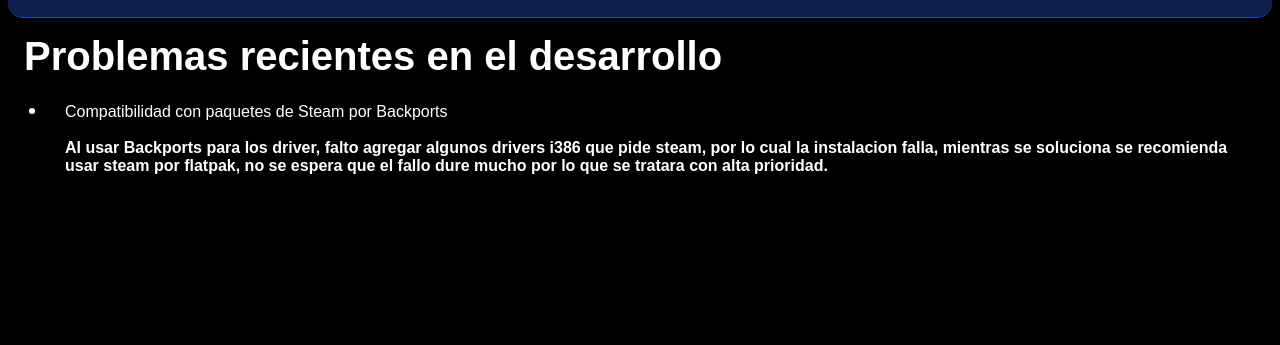
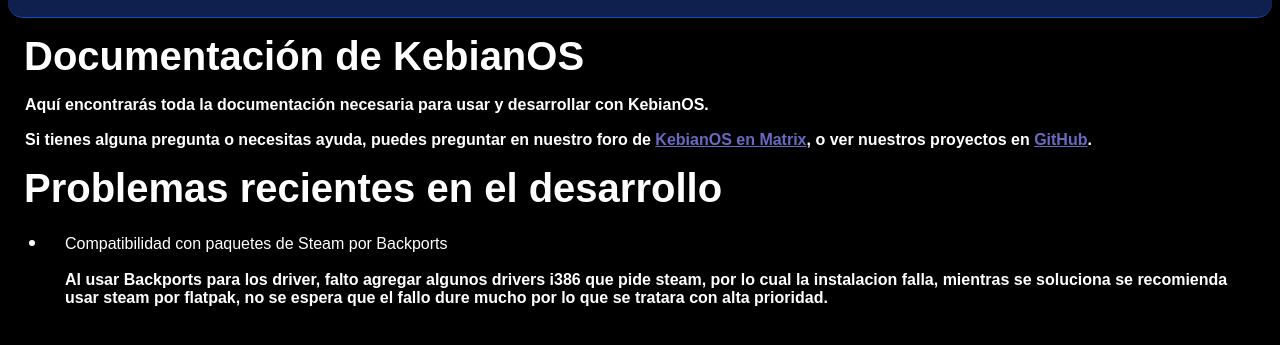
Before and after one commit to KebianOS/kebianos.github.io, a plain HTML site: page documentacion.html in a window 1280 px wide. Shown: the part 127-472 px from the top of the page. Drawn offline with Linux system fonts and the light colour scheme.

Commit message:
Matrix y Foros

```diff
--- a/documentacion.html
+++ b/documentacion.html
@@ -26,6 +26,11 @@
         </ul>
       </nav>
     </header>
+    <div>
+      <h2 id="titulo-documentacion" class="title-1">Documentación de KebianOS</h2>
+      <h3 class="of">Aquí encontrarás toda la documentación necesaria para usar y desarrollar con KebianOS.</h3>
+      <h3 class="of">Si tienes alguna pregunta o necesitas ayuda, puedes preguntar en nuestro foro de <a href="https://matrix.to/#/%23kebianos:matrix.org" class="Link-1">KebianOS en Matrix</a>, o ver nuestros proyectos en <a href="https://github.com/kebianos" class="Link-1">GitHub</a>.</h3>
+    </div>
     <div id="docu">
       <h2 id="problemas" class="title-1">Problemas recientes en el desarrollo</h2>
       <ul>
```
